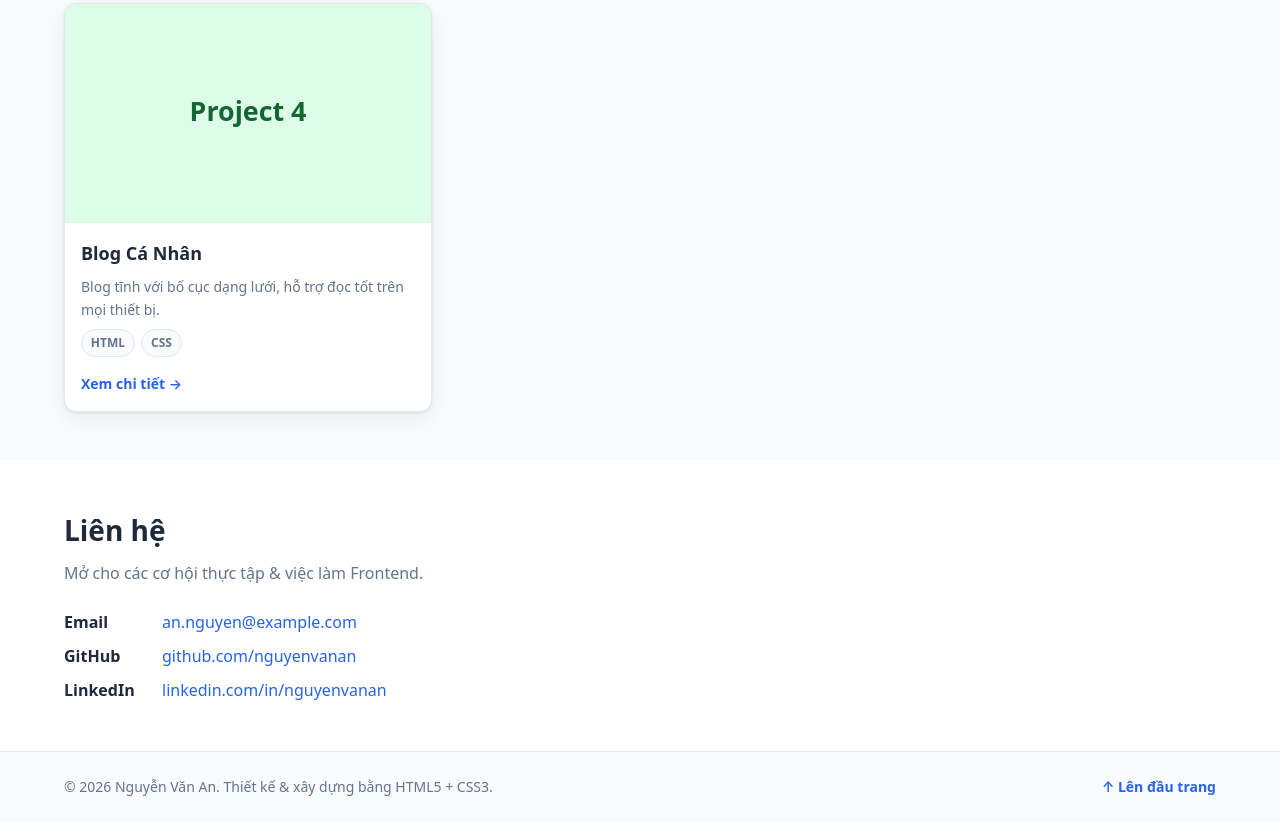
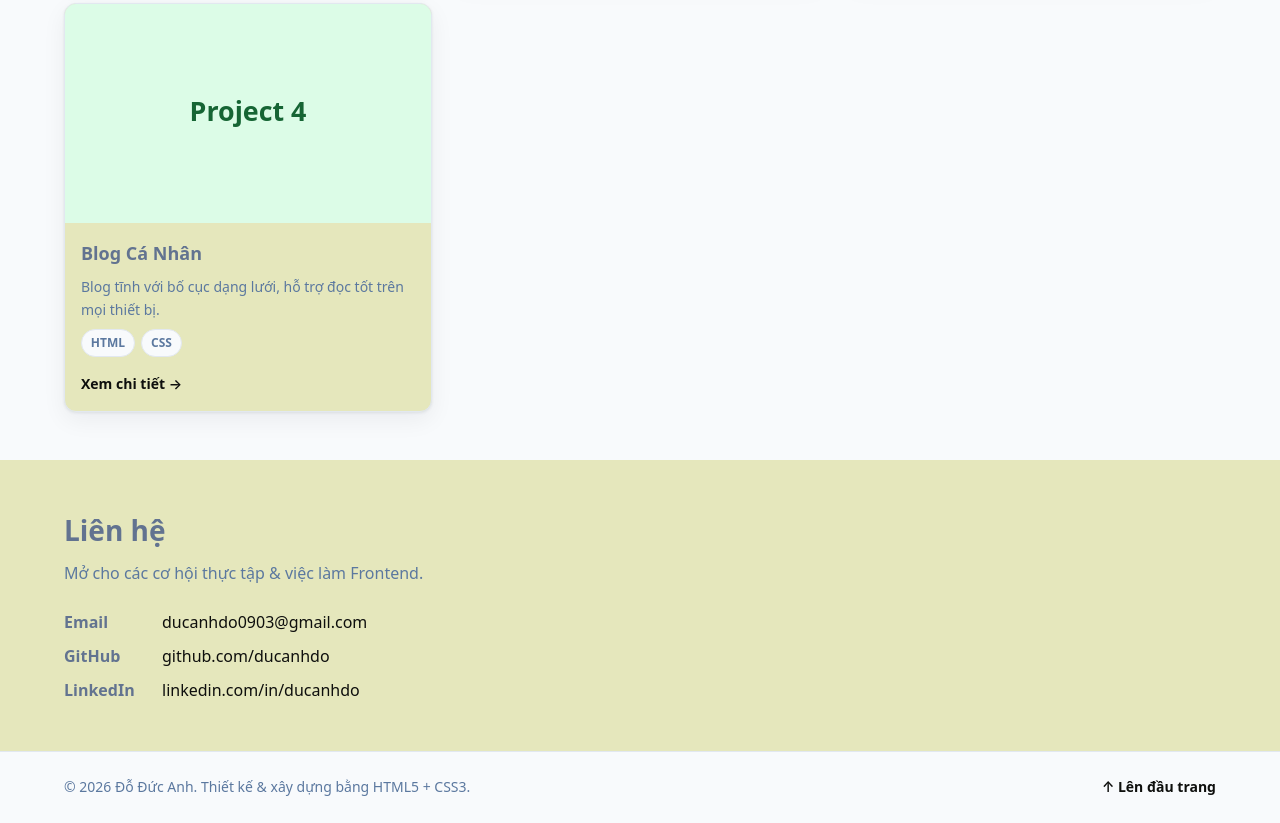
Before and after one commit to ducanhdo0903-star/My-CV, a plain HTML site: page index.html in a window 1280 px wide. Shown: the part 1308-2131 px from the top of the page. Drawn offline with Linux system fonts and the light colour scheme.

Commit message:
Cap nhat website dau tien cua Do Duc Anh

```diff
--- a/assets/css/styles.css
+++ b/assets/css/styles.css
@@ -12,12 +12,12 @@
    ========================================================================== */
 :root {
   /* --- Bảng màu --- */
-  --color-primary: #2563eb;      /* xanh thương hiệu */
-  --color-primary-dark: #1d4ed8;
-  --color-accent: #7c3aed;       /* tím nhấn */
-  --color-text: #1e293b;         /* chữ chính */
-  --color-text-soft: #64748b;    /* chữ phụ */
-  --color-bg: #ffffff;           /* nền trang */
+  --color-primary: #0e0f0d;      /* xanh thương hiệu */
+  --color-primary-dark: #506ab4;
+  --color-accent: #a886e3;       /* tím nhấn */
+  --color-text: #627390;         /* chữ chính */
+  --color-text-soft: #5b789f;    /* chữ phụ */
+  --color-bg: #e5e7bc;           /* nền trang */
   --color-surface: #f8fafc;      /* nền vùng nhấn */
   --color-border: #e2e8f0;       /* viền */
   --color-chip: #eff6ff;         /* nền chip kỹ năng */
--- a/index.html
+++ b/index.html
@@ -65,7 +65,7 @@
         <!-- Ảnh đại diện: dùng placeholder, thay bằng ảnh thật của bạn -->
         <figure class="hero-avatar">
           <img
-            src="./assets/img/avatar.jpg"
+            src="assets/img/avatar.jpg"
             alt="Ảnh đại diện của Đỗ Đức Anh"
             width="320" height="320" />
         </figure>
@@ -179,9 +179,9 @@
         <p class="section-sub">Mở cho các cơ hội thực tập &amp; việc làm Frontend.</p>
 
         <ul class="contact-list">
-          <li><span class="contact-label">Email</span> <a href="mailto:an.nguyen@example.com">an.nguyen@example.com</a></li>
-          <li><span class="contact-label">GitHub</span> <a href="#">github.com/nguyenvanan</a></li>
-          <li><span class="contact-label">LinkedIn</span> <a href="#">linkedin.com/in/nguyenvanan</a></li>
+          <li><span class="contact-label">Email</span> <a href="mailto:ducanhdo0903@gmail.com">ducanhdo0903@gmail.com</a></li>
+          <li><span class="contact-label">GitHub</span> <a href="https://github.com/ducanhdo" target="_blank">github.com/ducanhdo</a></li>
+          <li><span class="contact-label">LinkedIn</span> <a href="https://linkedin.com/in/ducanhdo" target="_blank">linkedin.com/in/ducanhdo</a></li>
         </ul>
       </div>
     </section>
@@ -193,7 +193,7 @@
   <!-- ========================================================== -->
   <footer class="site-footer">
     <div class="container footer-inner">
-      <p>© 2026 Nguyễn Văn An. Thiết kế &amp; xây dựng bằng HTML5 + CSS3.</p>
+      <p>© 2026 Đỗ Đức Anh. Thiết kế &amp; xây dựng bằng HTML5 + CSS3.</p>
       <a href="#top" class="to-top">↑ Lên đầu trang</a>
     </div>
   </footer>
```
Also changed, not shown: docs/screenshots/responsive-desktop.png (added), docs/screenshots/responsive-mobile.png (added), docs/screenshots/responsive-tablet.png (added), 3 other files.
